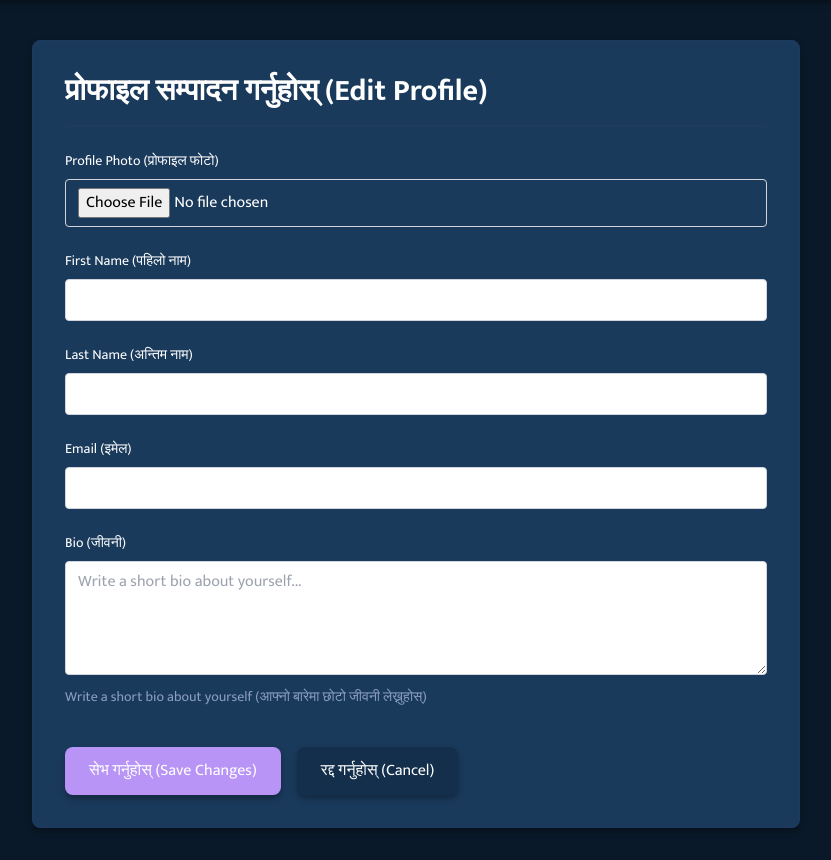
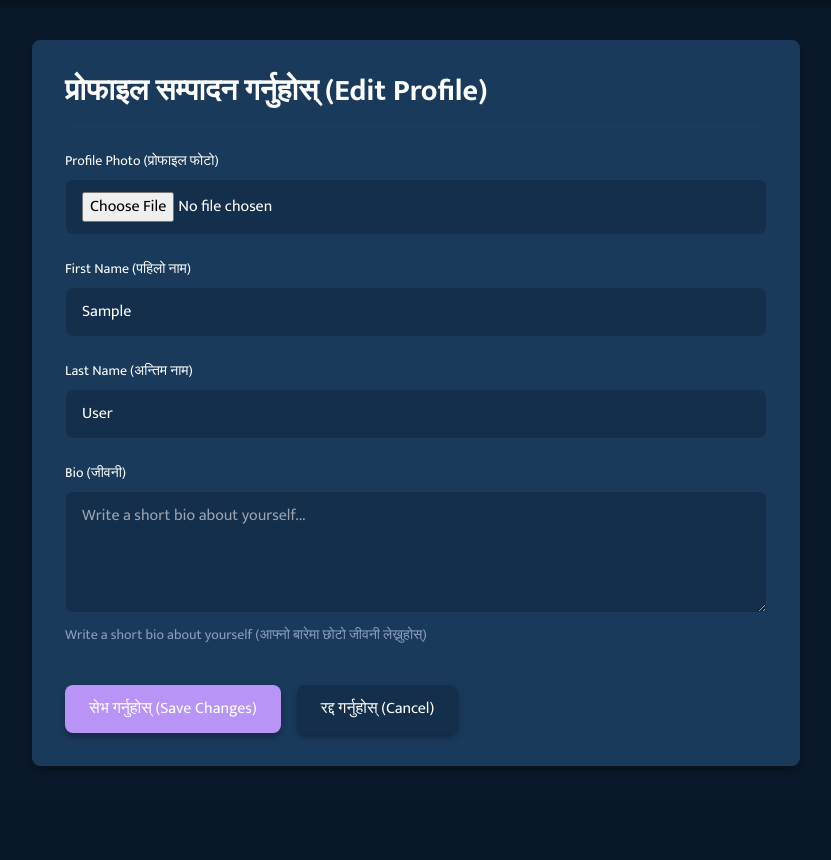
Before and after one commit to sarojsap/WordGhar, a Django app: a page that uses accounts/templates/accounts/profile_edit.html in a window 1280 px wide. Shown: the part 69-929 px from the top of the page, without its empty margins (224-1055 px from the left). After the commit the page ends 835 px from the top, so only its background shows below. Run offline with Django 5.2, Linux system fonts and the light colour scheme; the visitor is signed in with stand-in values (Sample User, id 1); data comes from the database, SQL or seed files in the repository; some libraries are stand-ins or nearby versions.

Commit message:
Minor UI Changes

```diff
--- a/accounts/forms.py
+++ b/accounts/forms.py
@@ -69,24 +69,27 @@
 class ProfileEditForm(forms.ModelForm):
     class Meta:
         model = User
-        fields = ('bio', 'profile_photo', 'email', 'first_name', 'last_name')
+        fields = ('bio', 'profile_photo', 'first_name', 'last_name')
         widgets = {
             'bio': forms.Textarea(attrs={
-                'class': 'w-full border border-gray-300 rounded px-3 py-2 focus:outline-none focus:ring-2 focus:ring-indigo-500',
+                'class': 'w-full px-4 py-3 theme-bg-secondary theme-border theme-text-primary border rounded-lg focus:outline-none focus:ring-2 focus:ring-lavender-500 transition',
                 'rows': 4,
-                'placeholder': 'Write a short bio about yourself...'
-            }),
-            'email': forms.EmailInput(attrs={
-                'class': 'w-full border border-gray-300 rounded px-3 py-2 focus:outline-none focus:ring-2 focus:ring-indigo-500'
+                'placeholder': 'Write a short bio about yourself...',
+                'style': 'background-color: var(--bg-secondary); color: var(--text-primary); border-color: var(--border-color);'
             }),
             'first_name': forms.TextInput(attrs={
-                'class': 'w-full border border-gray-300 rounded px-3 py-2 focus:outline-none focus:ring-2 focus:ring-indigo-500'
+                'class': 'w-full px-4 py-3 theme-bg-secondary theme-border theme-text-primary border rounded-lg focus:outline-none focus:ring-2 focus:ring-lavender-500 transition',
+                'placeholder': 'First Name (पहिलो नाम)',
+                'style': 'background-color: var(--bg-secondary); color: var(--text-primary); border-color: var(--border-color);'
             }),
             'last_name': forms.TextInput(attrs={
-                'class': 'w-full border border-gray-300 rounded px-3 py-2 focus:outline-none focus:ring-2 focus:ring-indigo-500'
+                'class': 'w-full px-4 py-3 theme-bg-secondary theme-border theme-text-primary border rounded-lg focus:outline-none focus:ring-2 focus:ring-lavender-500 transition',
+                'placeholder': 'Last Name (अन्तिम नाम)',
+                'style': 'background-color: var(--bg-secondary); color: var(--text-primary); border-color: var(--border-color);'
             }),
             'profile_photo': forms.FileInput(attrs={
-                'class': 'w-full border border-gray-300 rounded px-3 py-2 focus:outline-none focus:ring-2 focus:ring-indigo-500',
-                'accept': 'image/*'
+                'class': 'w-full px-4 py-3 theme-bg-secondary theme-border theme-text-primary border rounded-lg focus:outline-none focus:ring-2 focus:ring-lavender-500 transition',
+                'accept': 'image/*',
+                'style': 'background-color: var(--bg-secondary); color: var(--text-primary); border-color: var(--border-color);'
             }),
         }
--- a/accounts/templates/accounts/profile_edit.html
+++ b/accounts/templates/accounts/profile_edit.html
@@ -52,17 +52,6 @@
                 {% endif %}
             </div>
 
-            <!-- Email -->
-            <div>
-                <label for="{{ form.email.id_for_label }}" class="block text-sm font-medium theme-text-primary mb-2">
-                    Email (इमेल)
-                </label>
-                {{ form.email }}
-                {% if form.email.errors %}
-                    <p class="text-red-400 text-sm mt-1">{{ form.email.errors }}</p>
-                {% endif %}
-            </div>
-
             <!-- Bio -->
             <div>
                 <label for="{{ form.bio.id_for_label }}" class="block text-sm font-medium theme-text-primary mb-2">
```
